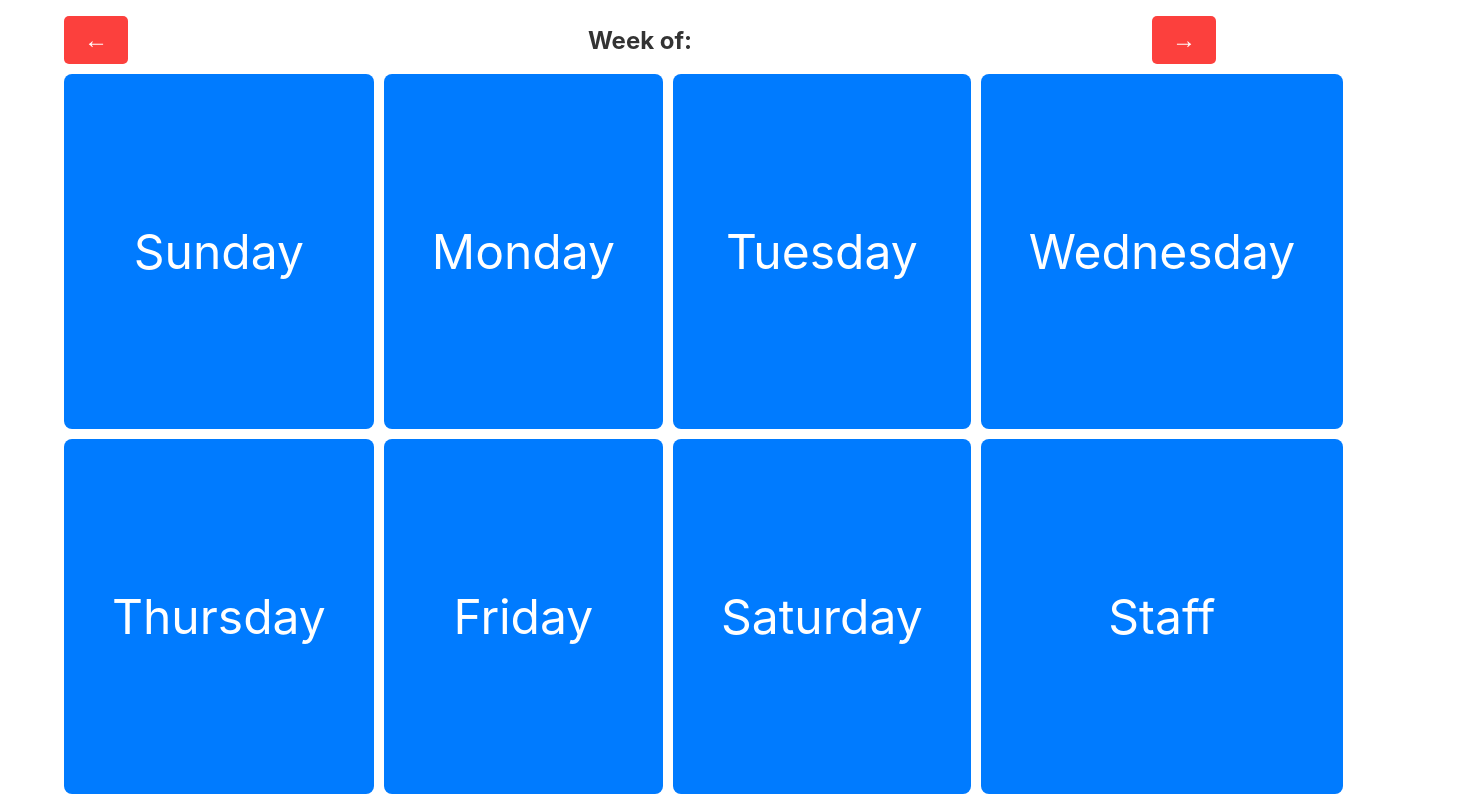
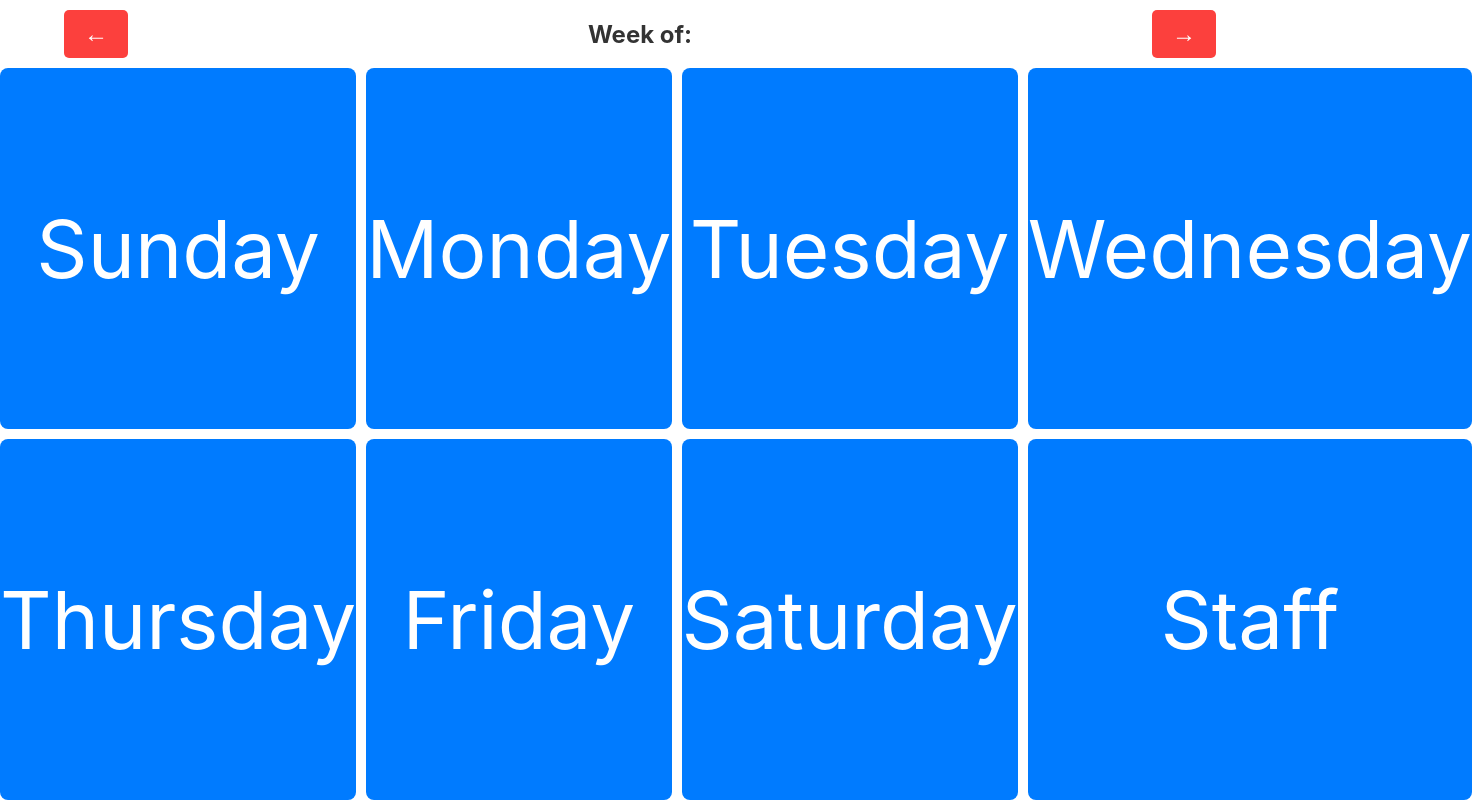
Before and after one commit to kyle-labelle/Schedule-Display, a React (Create React App) app in the folder schedule-display/: page /mainpage in a window 1280 px wide. Shown: the whole page, 1472 px wide, since content can reach past the window. Built offline with nearby package versions, Linux system fonts and the light colour scheme.

Commit message:
big butons on main page

```diff
--- a/schedule-display/src/App.css
+++ b/schedule-display/src/App.css
@@ -74,16 +74,16 @@
   grid-template-columns: repeat(4, 1fr);
   grid-template-rows: repeat(2, 1fr);
   gap: 10px;
-  width: 90%;
-  height: 90%;
+  width: 100%;
+  height: 100%;
 }
 
 .grid-item {
   display: flex;
   justify-content: center;
   align-items: center;
-  padding: 1em;
-  font-size: 3em;
+  padding: 0em;
+  font-size: 5em;
   background-color: #007bff;
   color: white;
   text-decoration: none;
```
